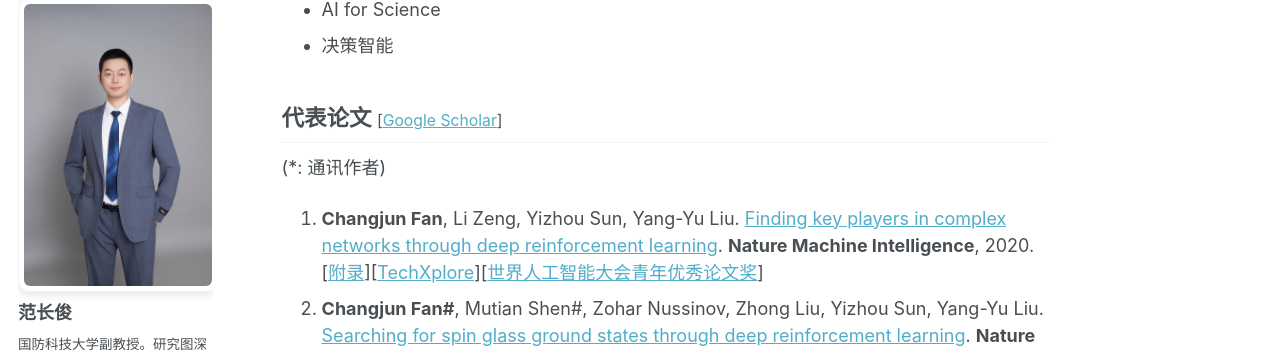
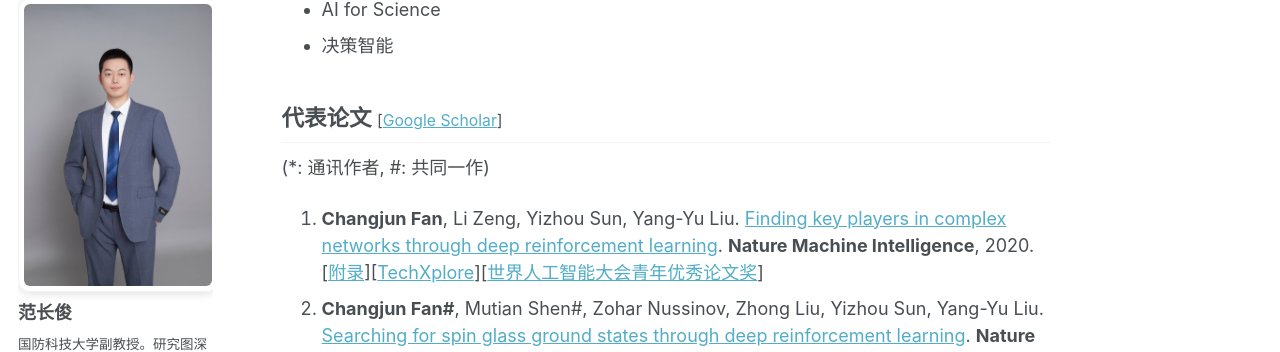
Before and after one commit to fanchangjun/fanchangjun.github.io, a Jekyll site: the page built from _pages/about.md, in a window 1280 px wide and 900 px high, scrolled down 694 px. Shown: the part 103-455 px from the top of the window. Built offline with Jekyll 4.4.1, drawn with Linux system fonts in a browser that asks for light colours; some web fonts are replaced; a script bundle is joined from its source files by our own code; library files that are not in the unit come from our copies.

```diff
--- a/_pages/about.md
+++ b/_pages/about.md
@@ -67,7 +67,7 @@ I am now recruiting Master and PhD students who are passionate about research, s
 
 <div class="lang-zh" markdown="1">
 
-(*: 通讯作者)
+(*: 通讯作者, #: 共同一作)
 1. **Changjun Fan**, Li Zeng, Yizhou Sun, Yang-Yu Liu. [Finding key players in complex networks through deep reinforcement learning](/pdfs/2020FINDER_main.pdf). **Nature Machine Intelligence**, 2020. [[附录](/pdfs/2020FINDER_SI.pdf)][[TechXplore](https://techxplore.com/news/2020-06-deep-framework-key-players-complex.html)][[世界人工智能大会青年优秀论文奖](https://www.waicyop.cn/article/11)]
 2. **Changjun Fan#**, Mutian Shen#, Zohar Nussinov, Zhong Liu, Yizhou Sun, Yang-Yu Liu. [Searching for spin glass ground states through deep reinforcement learning](/pdfs/2023DIRAC_main.pdf). **Nature Communications**, 2023.[[附录](/pdfs/2023DIRAC_SI.pdf)]
 3. Shixuan Liu, **Changjun Fan***, Kewei Cheng, Yunfei Wang, Peng Cui, Yizhou Sun, Zhong Liu. [Inductive meta-path learning for schema-complex heterogeneous information networks](/pdfs/2024SchemaWalk.pdf). **IEEE TPAMI**, 2024.
```
